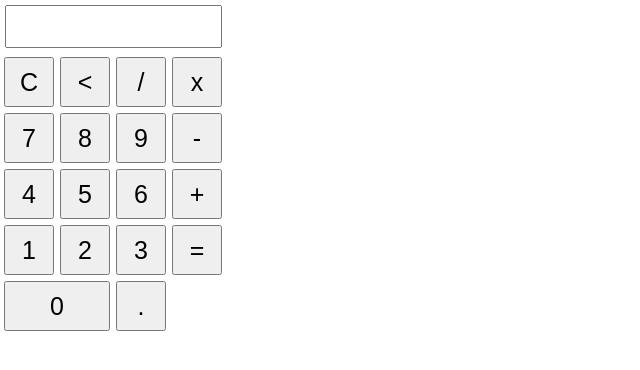
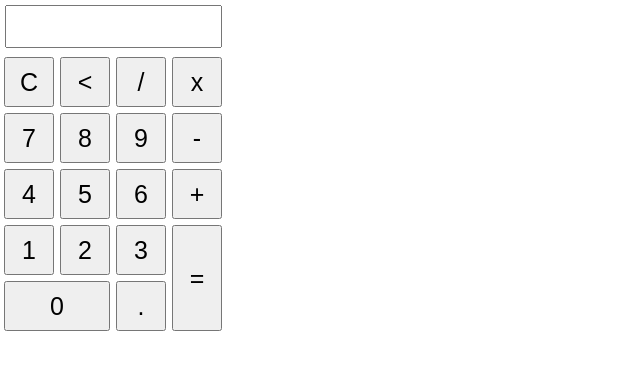
Before and after one commit to saraclaeys/calculator, a plain HTML site: page index.html in a window 1280 px wide. Shown: the whole page, without its empty margins (0-640 px from the left). Drawn offline with Linux system fonts and the light colour scheme.

Commit message:
button equal

```diff
--- a/index.html
+++ b/index.html
@@ -36,7 +36,8 @@
                 <td><input class="button" type="button" value="1" onclick="insert(1)"></td>
                 <td><input class="button" type="button" value="2" onclick="insert(2)"></td>
                 <td><input class="button" type="button" value="3" onclick="insert(3)"></td>
-                <td><input class="button" type="button" value="=" onclick="equal()"></td>
+                <td rowspan="5"><input class="button" style="height: 106px;" type="button" value="=" onclick="equal()">
+                </td>
             </tr>
             <tr>
                 <td colspan="2"><input class="button" style="width: 106px;" type="button" value="0" onclick="insert(0)">
```
